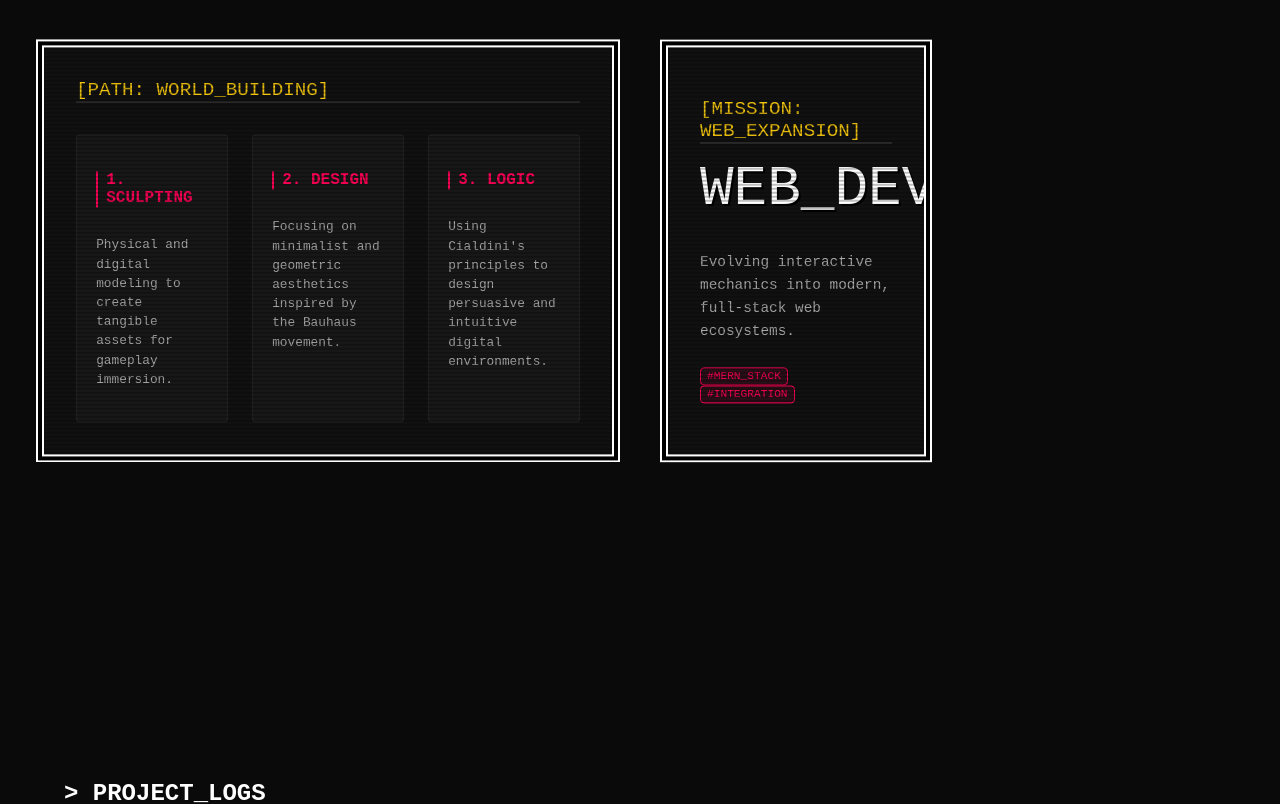
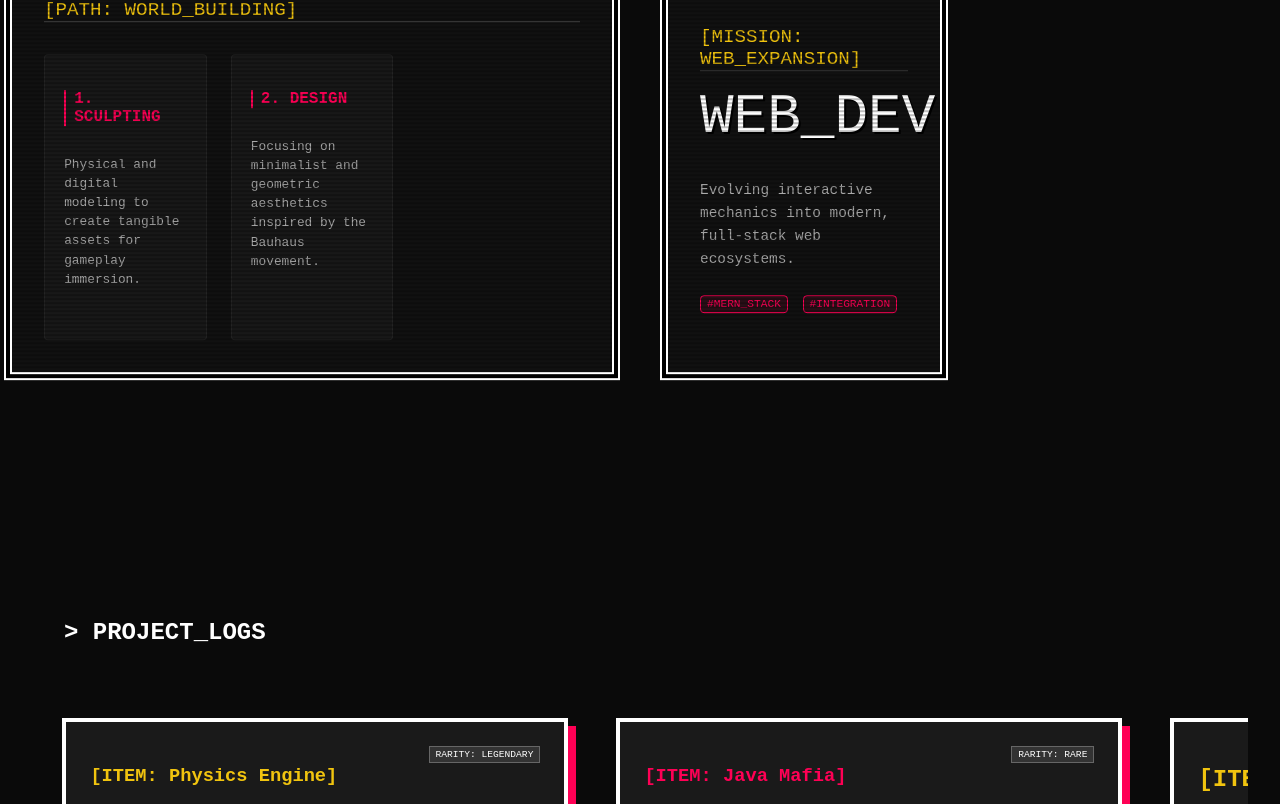
Before and after one commit to apr45/is117-GameDevPortfolio, a React (Vite) app: page / in a window 1280 px wide. Shown: the part 1459-2263 px from the top of the page. Built offline with nearby package versions, Linux system fonts and the light colour scheme.

Commit message:
decreasing number of sub containers in hobbies box from 3 to 2

```diff
--- a/src/components/AboutMe.tsx
+++ b/src/components/AboutMe.tsx
@@ -75,14 +75,6 @@ const AboutMe: React.FC = () => {
         Focusing on minimalist and geometric aesthetics inspired by the Bauhaus movement.
       </p>
     </div>
-
-    {/* HOBBY 3: ARCHITECTURE */}
-    <div className={styles.pillarCard}>
-      <h3 className={styles.pillarTitle}>3. LOGIC</h3>
-      <p className={styles.pillarText}>
-        Using Cialdini's principles to design persuasive and intuitive digital environments.
-      </p>
-    </div>
   </div>
 </div>
 
--- a/src/styles/AboutMe.module.css
+++ b/src/styles/AboutMe.module.css
@@ -1,9 +1,10 @@
 .aboutScene {
-  padding: 80px 2rem;
+  width: 100%;
   display: flex;
-  flex-direction: column;
+  justify-content: center;
   align-items: center;
-  gap: 3rem;
+  padding: 0;
+  margin: 0;
 }
 
 .asymmetricGrid {
@@ -13,8 +14,6 @@
   gap: 2rem;
   width: 100%;
   max-width: 1400px;
-  /* margin: 0 auto is now the safety net[cite: 5] */
-  margin: 0 auto;
 }
 
 @keyframes float {
--- a/src/styles/index.css
+++ b/src/styles/index.css
@@ -42,7 +42,7 @@ body {
   width: 100%;
   display: flex;
   align-items: center;
-  justify-content: center; /* Ensure internal scene content is centered[cite: 8] */
+  justify-content: center;
   position: sticky;
   top: 0;
   padding: 0; /* Remove restrictive padding[cite: 8] */
```
